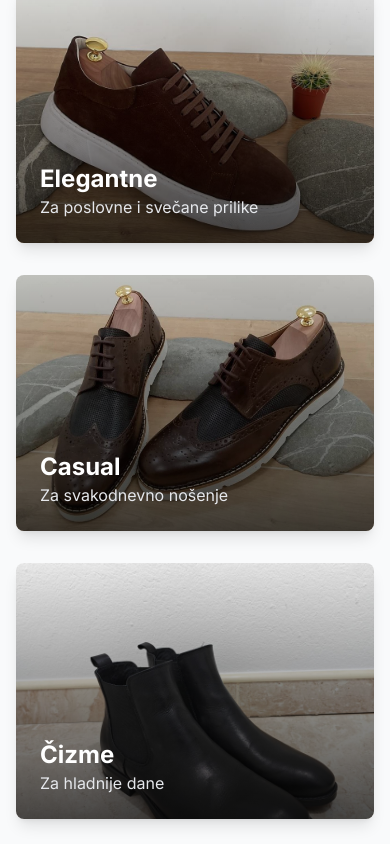
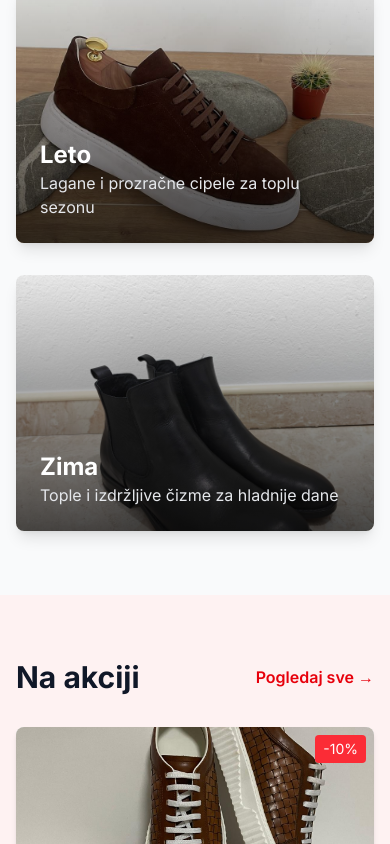
Before and after one commit to AsadGudzevic94/re-bro-store, a Next.js app: page / in a window 390 px wide. Shown: the part 1040-1884 px from the top of the page. Built offline with nearby package versions, Linux system fonts and the light colour scheme.

Commit message:
Promjena kategorija: Elegantne/Casual/Čizme -> Leto/Zima

```diff
--- a/app/components/Header.tsx
+++ b/app/components/Header.tsx
@@ -35,14 +35,11 @@ export default function Header() {
             <Link href="/products" className="text-gray-700 hover:text-gray-900 transition">
               Svi Proizvodi
             </Link>
-            <Link href="/products?category=elegantne" className="text-gray-700 hover:text-gray-900 transition">
-              Elegantne
+            <Link href="/products?category=leto" className="text-gray-700 hover:text-gray-900 transition">
+              Leto
             </Link>
-            <Link href="/products?category=casual" className="text-gray-700 hover:text-gray-900 transition">
-              Casual
-            </Link>
-            <Link href="/products?category=cizme" className="text-gray-700 hover:text-gray-900 transition">
-              Čizme
+            <Link href="/products?category=zima" className="text-gray-700 hover:text-gray-900 transition">
+              Zima
             </Link>
           </div>
 
@@ -112,25 +109,18 @@ export default function Header() {
                 Svi Proizvodi
               </Link>
               <Link
-                href="/products?category=elegantne"
+                href="/products?category=leto"
                 className="text-gray-700 hover:text-gray-900 py-2 transition"
                 onClick={() => setIsMenuOpen(false)}
               >
-                Elegantne
+                Leto
               </Link>
               <Link
-                href="/products?category=casual"
+                href="/products?category=zima"
                 className="text-gray-700 hover:text-gray-900 py-2 transition"
                 onClick={() => setIsMenuOpen(false)}
               >
-                Casual
-              </Link>
-              <Link
-                href="/products?category=cizme"
-                className="text-gray-700 hover:text-gray-900 py-2 transition"
-                onClick={() => setIsMenuOpen(false)}
-              >
-                Čizme
+                Zima
               </Link>
             </div>
           </div>
--- a/app/data/products.ts
+++ b/app/data/products.ts
@@ -4,7 +4,7 @@ export interface Product {
   brand: string;
   price: number;
   image: string;
-  category: "elegantne" | "casual" | "cizme";
+  category: "leto" | "zima";
   sizes: number[];
   description: string;
   discount?: number;
@@ -17,7 +17,7 @@ export const products: Product[] = [
     brand: "Elegance",
     price: 8900,
     image: "/1.jpg",
-    category: "elegantne",
+    category: "leto",
     sizes: [40, 41, 42, 43, 44, 45, 46],
     description: "Elegantne kožne cipele savršene za poslovne prilike. Izrađene od vrhunske talijanske kože sa udobnim đonom.",
   },
@@ -27,7 +27,7 @@ export const products: Product[] = [
     brand: "BusinessPro",
     price: 9500,
     image: "/2.jpg",
-    category: "elegantne",
+    category: "leto",
     sizes: [40, 41, 42, 43, 44, 45, 46],
     description: "Formalne Derby cipele za posebne prilike. Ručna izrada sa detaljima koji čine razliku.",
   },
@@ -37,7 +37,7 @@ export const products: Product[] = [
     brand: "GentleMan",
     price: 7900,
     image: "/3.jpg",
-    category: "elegantne",
+    category: "leto",
     sizes: [40, 41, 42, 43, 44, 45, 46],
     description: "Elegantni mokasinke za casual i poslovne prilike. Udobne i lagane za cjelodnevno nošenje.",
     discount: 10,
@@ -48,7 +48,7 @@ export const products: Product[] = [
     brand: "Heritage",
     price: 11500,
     image: "/4.jpg",
-    category: "cizme",
+    category: "zima",
     sizes: [40, 41, 42, 43, 44, 45, 46],
     description: "Klasične Chelsea čizme od prave kože. Vremenska izdržljivost i elegantan dizajn za moderne muškarce.",
   },
@@ -58,7 +58,7 @@ export const products: Product[] = [
     brand: "UrbanStyle",
     price: 9900,
     image: "/5.jpg",
-    category: "cizme",
+    category: "zima",
     sizes: [40, 41, 42, 43, 44, 45, 46],
     description: "Moderne gležnjače od prave kože. Savršene za jesen i zimu, lako se kombinuju sa svim stilovima.",
     discount: 15,
@@ -69,7 +69,7 @@ export const products: Product[] = [
     brand: "ToughWear",
     price: 12000,
     image: "/6.jpg",
-    category: "cizme",
+    category: "zima",
     sizes: [40, 41, 42, 43, 44, 45, 46],
     description: "Robusne čizme za sve vremenske uslove. Vodootporne sa čvrstim đonom za maksimalnu izdržljivost.",
   },
@@ -79,7 +79,7 @@ export const products: Product[] = [
     brand: "UrbanWalk",
     price: 6500,
     image: "/7.jpg",
-    category: "casual",
+    category: "leto",
     sizes: [40, 41, 42, 43, 44, 45, 46],
     description: "Moderne casual patike od prave kože. Idealne za svakodnevno nošenje sa stilom.",
     discount: 20,
@@ -90,7 +90,7 @@ export const products: Product[] = [
     brand: "ClassicMan",
     price: 8500,
     image: "/8.jpg",
-    category: "casual",
+    category: "leto",
     sizes: [40, 41, 42, 43, 44, 45, 46],
     description: "Casual desert čizme od antilop kože. Lagane i udobne za svakodnevne aktivnosti.",
   },
@@ -100,7 +100,7 @@ export const products: Product[] = [
     brand: "EasyStep",
     price: 5500,
     image: "/9.jpg",
-    category: "casual",
+    category: "leto",
     sizes: [40, 41, 42, 43, 44, 45, 46],
     description: "Udobne slip-on cipele za opušteni stil. Elastični gornji dio za lako obuvanje.",
     discount: 25,
@@ -111,7 +111,7 @@ export const products: Product[] = [
     brand: "Heritage",
     price: 10500,
     image: "/10.jpg",
-    category: "elegantne",
+    category: "leto",
     sizes: [40, 41, 42, 43, 44, 45, 46],
     description: "Klasične brogue cipele sa dekorativnim perforacijama. Savršene za formalne i poluformalne prilike.",
   },
@@ -121,7 +121,7 @@ export const products: Product[] = [
     brand: "Elegance",
     price: 9900,
     image: "/11.jpg",
-    category: "elegantne",
+    category: "leto",
     sizes: [40, 41, 42, 43, 44, 45, 46],
     description: "Elegantne monk strap cipele sa dvostrukom kopčom. Sofisticiran izbor za poslovnog muškarca.",
   },
@@ -131,7 +131,7 @@ export const products: Product[] = [
     brand: "SeaBreeze",
     price: 5900,
     image: "/1.jpg",
-    category: "casual",
+    category: "leto",
     sizes: [40, 41, 42, 43, 44, 45, 46],
     description: "Klasične boat cipele od meke kože. Idealne za opušten ljetni stil.",
   },
--- a/app/page.tsx
+++ b/app/page.tsx
@@ -108,9 +108,9 @@ export default function Home() {
         <h2 className="text-3xl font-bold text-gray-900 text-center mb-12">
           Kategorije
         </h2>
-        <div className="grid grid-cols-1 md:grid-cols-3 gap-8">
+        <div className="grid grid-cols-1 md:grid-cols-2 gap-8 max-w-5xl mx-auto">
           <Link
-            href="/products?category=elegantne"
+            href="/products?category=leto"
             className="relative group overflow-hidden rounded-lg shadow-lg h-64"
           >
             <div className="absolute inset-0 bg-gradient-to-t from-black/70 to-transparent z-10" />
@@ -121,30 +121,13 @@ export default function Home() {
               }}
             />
             <div className="absolute bottom-0 left-0 right-0 p-6 z-20">
-              <h3 className="text-2xl font-bold text-white">Elegantne</h3>
-              <p className="text-gray-200">Za poslovne i svečane prilike</p>
+              <h3 className="text-2xl font-bold text-white">Leto</h3>
+              <p className="text-gray-200">Lagane i prozračne cipele za toplu sezonu</p>
             </div>
           </Link>
 
           <Link
-            href="/products?category=casual"
-            className="relative group overflow-hidden rounded-lg shadow-lg h-64"
-          >
-            <div className="absolute inset-0 bg-gradient-to-t from-black/70 to-transparent z-10" />
-            <div
-              className="absolute inset-0 bg-cover bg-center group-hover:scale-110 transition-transform duration-500"
-              style={{
-                backgroundImage: "url('/7.jpg')",
-              }}
-            />
-            <div className="absolute bottom-0 left-0 right-0 p-6 z-20">
-              <h3 className="text-2xl font-bold text-white">Casual</h3>
-              <p className="text-gray-200">Za svakodnevno nošenje</p>
-            </div>
-          </Link>
-
-          <Link
-            href="/products?category=cizme"
+            href="/products?category=zima"
             className="relative group overflow-hidden rounded-lg shadow-lg h-64"
           >
             <div className="absolute inset-0 bg-gradient-to-t from-black/70 to-transparent z-10" />
@@ -155,8 +138,8 @@ export default function Home() {
               }}
             />
             <div className="absolute bottom-0 left-0 right-0 p-6 z-20">
-              <h3 className="text-2xl font-bold text-white">Čizme</h3>
-              <p className="text-gray-200">Za hladnije dane</p>
+              <h3 className="text-2xl font-bold text-white">Zima</h3>
+              <p className="text-gray-200">Tople i izdržljive čizme za hladnije dane</p>
             </div>
           </Link>
         </div>
--- a/app/products/page.tsx
+++ b/app/products/page.tsx
@@ -14,9 +14,8 @@ function ProductsContent() {
     : products;
 
   const categoryName = {
-    elegantne: "Elegantne cipele",
-    casual: "Casual cipele",
-    cizme: "Čizme",
+    leto: "Letnja kolekcija",
+    zima: "Zimska kolekcija",
   }[category || ""] || "Svi proizvodi";
 
   return (
@@ -43,34 +42,24 @@ function ProductsContent() {
             Sve
           </a>
           <a
-            href="/products?category=elegantne"
+            href="/products?category=leto"
             className={`px-4 py-2 rounded-full text-sm font-medium transition ${
-              category === "elegantne"
+              category === "leto"
                 ? "bg-gray-900 text-white"
                 : "bg-white text-gray-700 hover:bg-gray-100"
             }`}
           >
-            Elegantne
+            Leto
           </a>
           <a
-            href="/products?category=casual"
+            href="/products?category=zima"
             className={`px-4 py-2 rounded-full text-sm font-medium transition ${
-              category === "casual"
+              category === "zima"
                 ? "bg-gray-900 text-white"
                 : "bg-white text-gray-700 hover:bg-gray-100"
             }`}
           >
-            Casual
-          </a>
-          <a
-            href="/products?category=cizme"
-            className={`px-4 py-2 rounded-full text-sm font-medium transition ${
-              category === "cizme"
-                ? "bg-gray-900 text-white"
-                : "bg-white text-gray-700 hover:bg-gray-100"
-            }`}
-          >
-            Čizme
+            Zima
           </a>
         </div>
 
```
